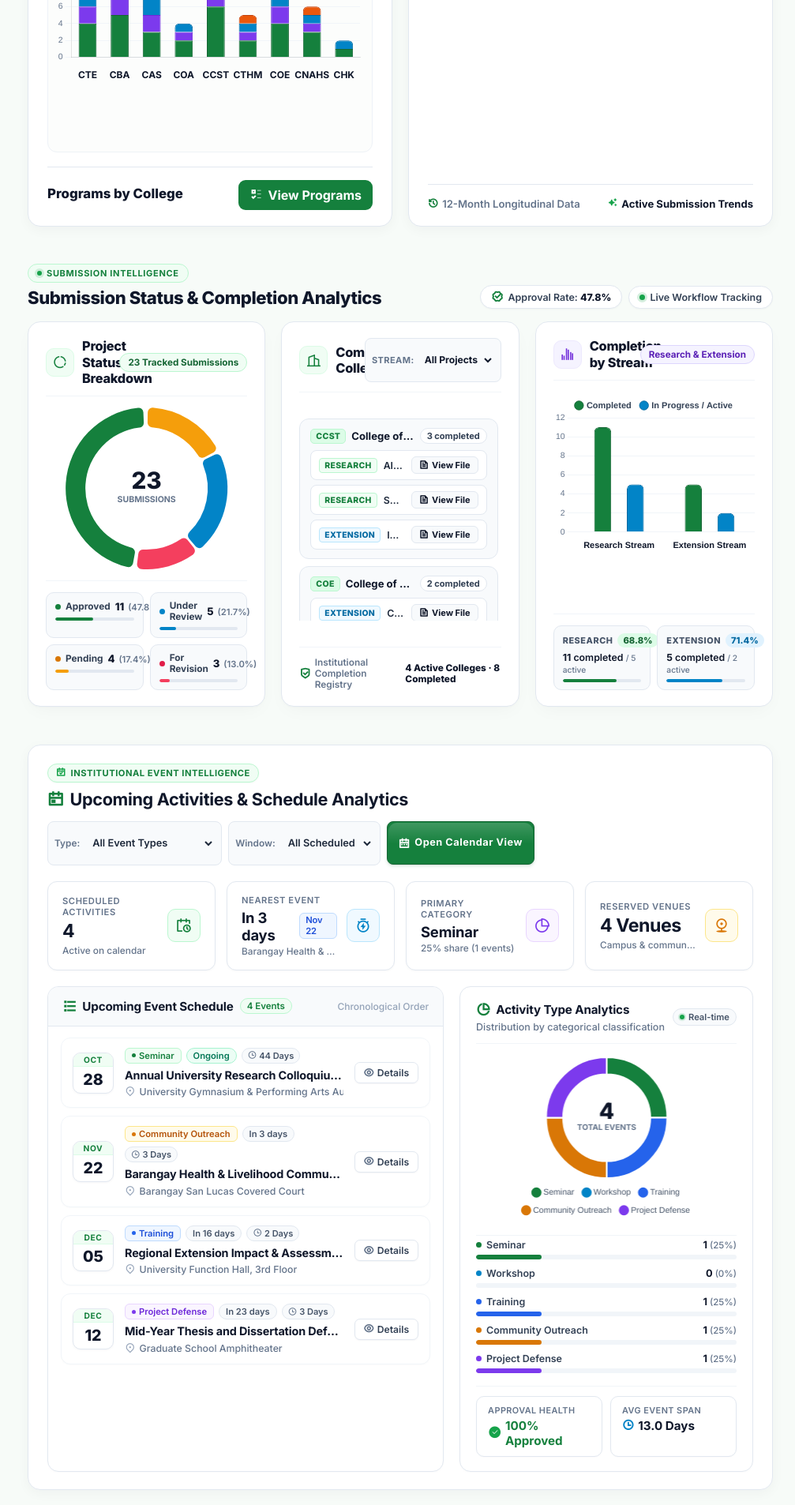
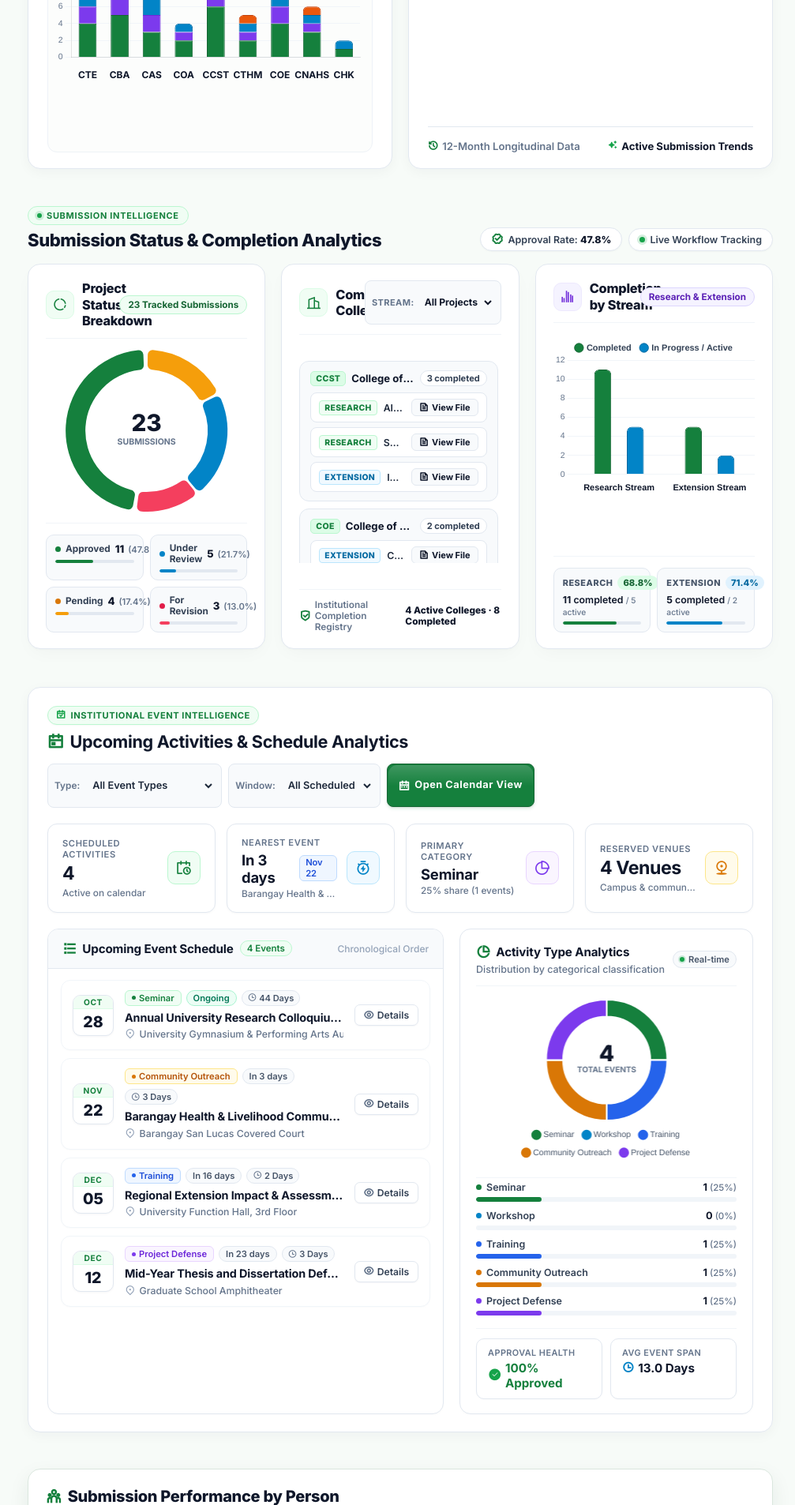
Before and after one commit to superdabs37-creator/ovpre, a PHP site: page /ovpre/dashboard.html in a window 1280 px wide. Shown: the part 847-2753 px from the top of the page at 79% size, without its empty margins (273-1280 px from the left). Run offline with PHP 8.4, Linux system fonts and the light colour scheme; some libraries are stand-ins or nearby versions.

Commit message:
Remove Programs by College section and View Programs button from dashboard submission analytics chart

```diff
--- a/dashboard.html
+++ b/dashboard.html
@@ -298,14 +298,6 @@
                                 <canvas id="differentiatedSubmissionsChart" role="img" aria-label="Bar chart of submissions by college and program"></canvas>
                             </div>
                         </div>
-                        <section aria-labelledby="programsByCollegeHeading" style="display: flex; flex-wrap: wrap; justify-content: space-between; align-items: center; gap: 10px; margin-top: 18px; padding-top: 16px; border-top: 1px solid #e2e8f0;">
-                            <div>
-                                <h3 id="programsByCollegeHeading" style="margin: 0 0 3px; color: #0f172a; font-size: 1.05rem; font-weight: 800;">Programs by College</h3>
-                            </div>
-                            <button type="button" id="openProgramsModal" class="btn btn-primary" style="display: inline-flex; align-items: center; gap: 7px; padding: 9px 14px; border: 0; border-radius: 9px; background: #15803d; color: #ffffff; font-weight: 700; cursor: pointer;">
-                                <i class="ri-list-check-3"></i> View Programs
-                            </button>
-                        </section>
                     </article>
 
                     <!-- Column 2: Monthly Submission Trends -->
@@ -1296,10 +1288,12 @@
         const openProgBtn = document.getElementById('openProgramsModal');
         const closeProgBtn = document.getElementById('closeProgramsModal');
         const kpiCollegesCard = document.getElementById('kpiCollegesCard');
-        if (progModal && openProgBtn && closeProgBtn) {
-            openProgBtn.addEventListener('click', () => { if (window.OVPRE && OVPRE.openModal) OVPRE.openModal('programsByCollegeModal'); else progModal.classList.add('open'); });
+        if (progModal && closeProgBtn) {
             closeProgBtn.addEventListener('click', () => { if (window.OVPRE && OVPRE.closeModal) OVPRE.closeModal('programsByCollegeModal'); else progModal.classList.remove('open'); });
             progModal.addEventListener('click', (e) => { if (e.target === progModal) progModal.close(); });
+        }
+        if (openProgBtn && progModal) {
+            openProgBtn.addEventListener('click', () => { if (window.OVPRE && OVPRE.openModal) OVPRE.openModal('programsByCollegeModal'); else progModal.classList.add('open'); });
         }
         if (kpiCollegesCard && progModal) {
             kpiCollegesCard.addEventListener('click', (e) => {
```
Also changed, not shown: dashboard.php (+0 -8 lines).
